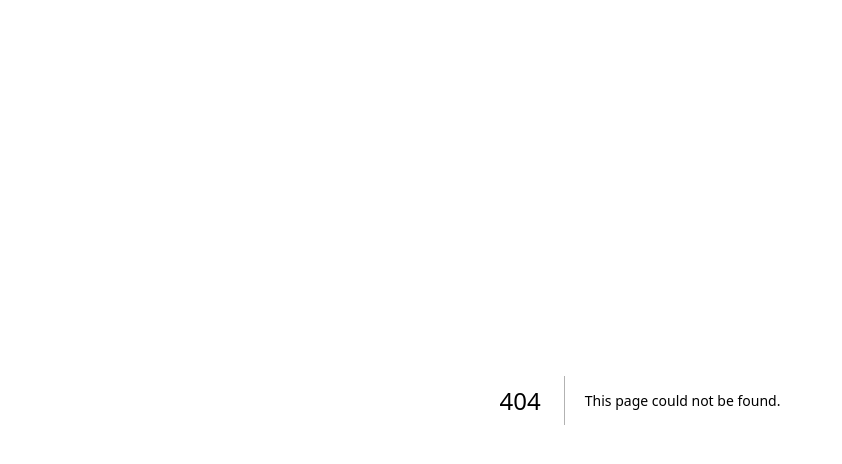
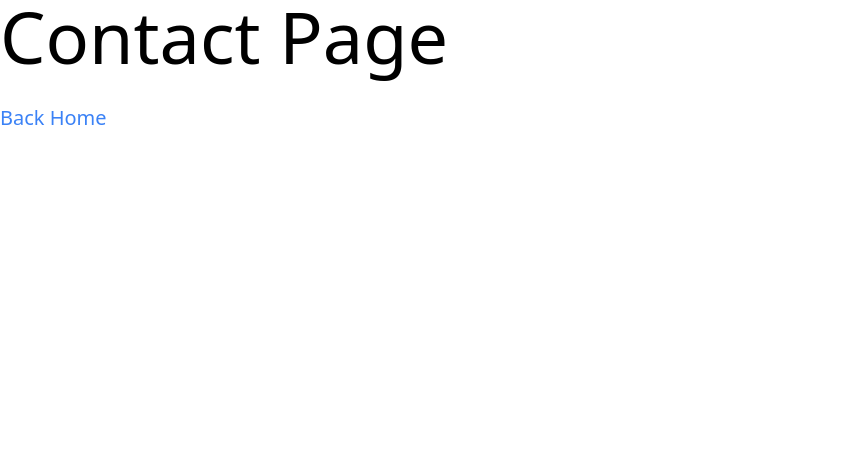
Before and after one commit to thatsehannah/cool-nextjs-proj, a Next.js app: page /info/contact in a window 1280 px wide. Before the commit this address had no page. Shown: the top 464 px of the page, without its empty margins (0-842 px from the left). Built offline with nearby package versions, Linux system fonts and the light colour scheme.

Commit message:
created a basic nested route

```diff
--- /dev/null
+++ b/app/info/contact/page.tsx
@@ -0,0 +1,18 @@
+import Link from 'next/link';
+import React from 'react';
+
+const ContactPage = () => {
+  return (
+    <div>
+      <h1 className='text-7xl'>Contact Page</h1>
+      <Link
+        href='/'
+        className='text-xl text-blue-500 inline-block mt-8'
+      >
+        Back Home
+      </Link>
+    </div>
+  );
+};
+
+export default ContactPage;
```
